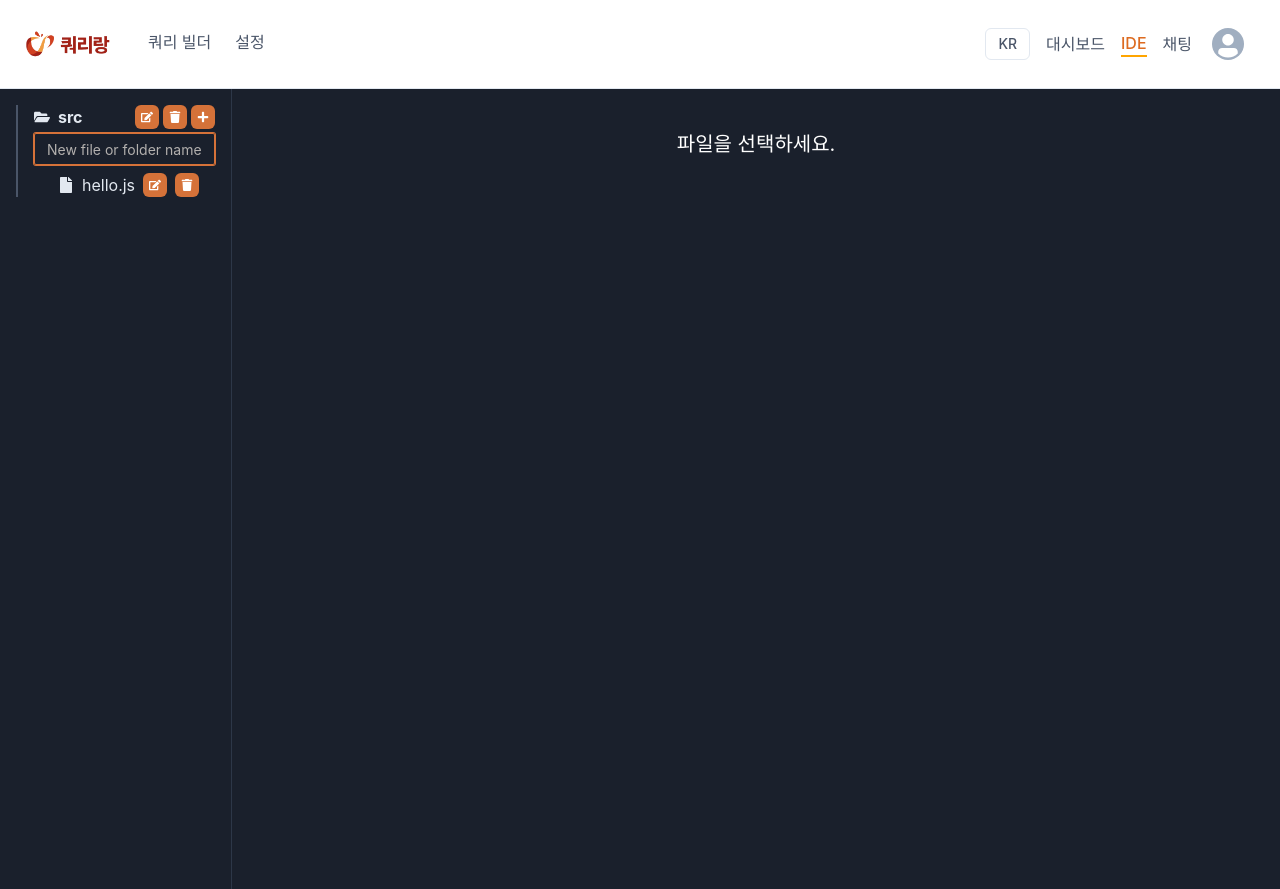
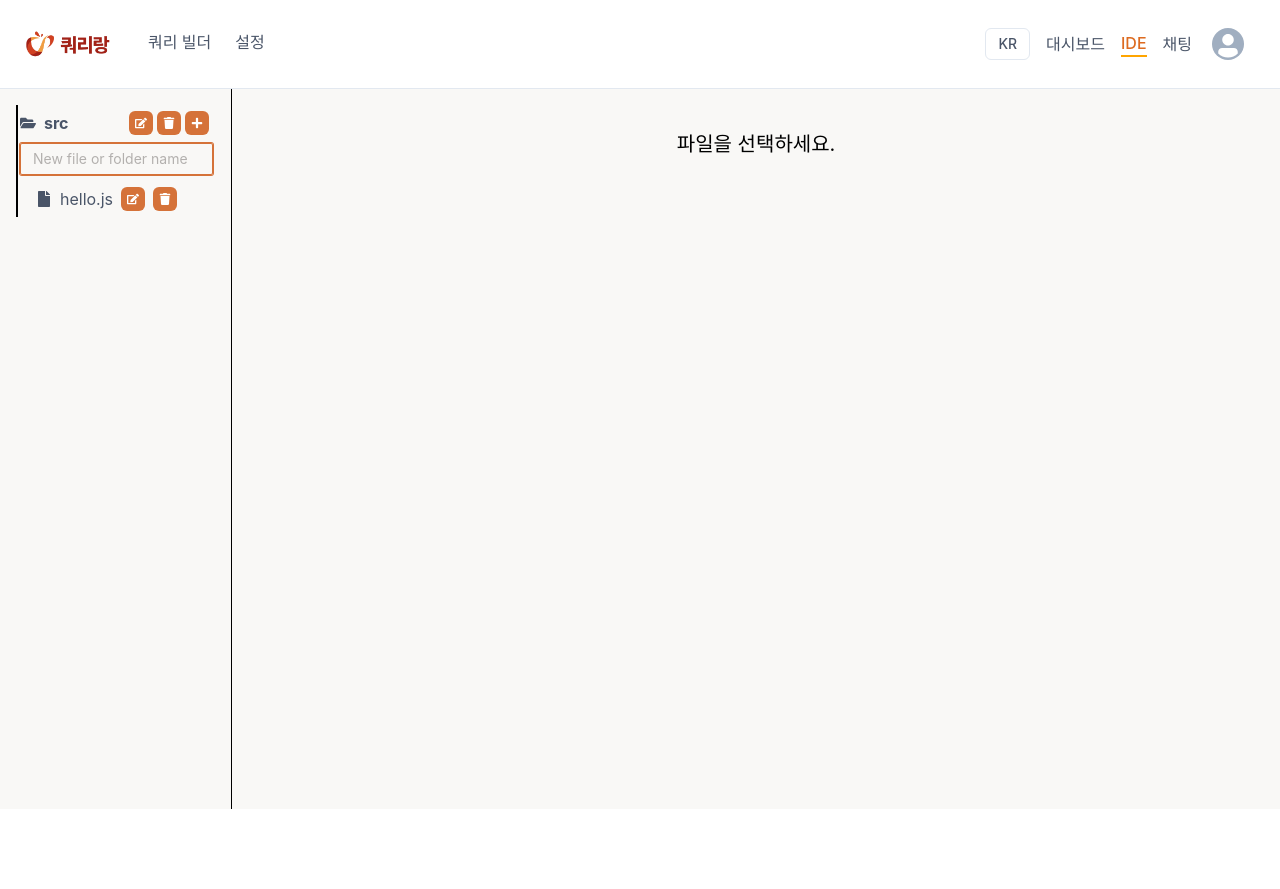
Before and after one commit to with-query/webide-react-fe, a React (Vite) app in the folder code-editor/: page /ide in a window 1280 px wide. Both pictures are taken after a click on the button 203 px from the left and 117 px from the top of the page. After the commit the page ends 809 px from the top, so only its background shows below. Built offline with nearby package versions, Linux system fonts and the light colour scheme.

Commit message:
IDE css 조정

```diff
--- a/code-editor/src/components/CodeEditor.jsx
+++ b/code-editor/src/components/CodeEditor.jsx
@@ -1,100 +1,4 @@
-/*import { useRef, useState } from "react";
-import { Box, HStack } from "@chakra-ui/react";
-import { Editor } from "@monaco-editor/react";
-import LanguageSelector from "./LanguageSelector";
-import { CODE_SNIPPETS } from "../constants";
-import Output from "./Output";
 
-const CodeEditor = () => {
-  const editorRef = useRef();
-  const [value, setValue] = useState("");
-  const [language, setLanguage] = useState("javascript");
-
-  const onMount = (editor) => {
-    editorRef.current = editor;
-    editor.focus();
-  };
-
-  const onSelect = (language) => {
-    setLanguage(language);
-    setValue(CODE_SNIPPETS[language]);
-  };
-
-  return (
-    <Box>
-      <HStack spacing={4}>
-        <Box w="50%">
-          <LanguageSelector language={language} onSelect={onSelect} />
-          <Editor
-            options={{
-              minimap: {
-                enabled: false,
-              },
-            }}
-            height="75vh"
-            theme="vs-dark"
-            language={language}
-            defaultValue={CODE_SNIPPETS[language]}
-            onMount={onMount}
-            value={value}
-            onChange={(value) => setValue(value)}
-          />
-        </Box>
-        <Output editorRef={editorRef} language={language} />
-      </HStack>
-    </Box>
-  );
-};
-export default CodeEditor;
-*/
-
-/* 이거 file이랑 폴더는 만들어 지는데 내용이 갱신안됨
-import { useRef, useState } from "react";
-import { Box, HStack } from "@chakra-ui/react";
-import { Editor } from "@monaco-editor/react";
-import LanguageSelector from "./LanguageSelector";
-import { CODE_SNIPPETS } from "../constants";
-import Output from "./Output";
-
-const CodeEditor = () => {
-  const editorRef = useRef();
-  const [value, setValue] = useState(CODE_SNIPPETS["javascript"]);
-  const [language, setLanguage] = useState("javascript");
-
-  const onMount = (editor) => {
-    editorRef.current = editor;
-    editor.focus();
-  };
-
-  const onSelect = (newLang) => {
-    setLanguage(newLang);
-    setValue(CODE_SNIPPETS[newLang]); // 새 언어에 맞는 코드 스니펫 적용
-  };
-
-  return (
-    <Box>
-      <HStack spacing={4} align="start">
-        <Box w="50%">
-          <LanguageSelector language={language} onSelect={onSelect} />
-          <Editor
-            key={language} // ← 이게 핵심! 언어 변경 시 에디터를 재마운트
-            options={{ minimap: { enabled: false } }}
-            height="75vh"
-            theme="vs-dark"
-            language={language}
-            value={value}
-            onMount={onMount}
-            onChange={(val) => setValue(val)}
-          />
-        </Box>
-        <Output editorRef={editorRef} language={language} />
-      </HStack>
-    </Box>
-  );
-};
-
-export default CodeEditor;
-*/
 import { useRef, useEffect, useState } from "react";
 import { Box, HStack } from "@chakra-ui/react";
 import { Editor } from "@monaco-editor/react";
@@ -147,24 +51,25 @@ const CodeEditor = ({ file, onChangeContent, onLanguageChange }) => {
 
   if (!file) {
     return (
-      <Box w="100%" p={10} textAlign="center" fontSize="xl">
+      <Box w="100%" p={10} textAlign="center" fontSize="xl" bg="brand.100" color="text.primary">
         {t("Select a file")}
       </Box>
     );
   }
 
   return (
-    <Box w="100%">
+    <Box w="100%" bg="brand.100" color="text.primary" fontWeight="bold" m={2}>
       <HStack spacing={4} align="start">
         <Box w="50%">
           <LanguageSelector
             language={file.language}
             onSelect={handleLanguageChange}
           />
+          <Box border="1px solid black" borderRadius="md" overflow="hidden" >
             <Editor
               key={`${file.id}-${file.language}`} // 언어 변경 감지
               height="75vh"
-            theme="vs-dark"
+
               language={file.language}
               value={value}
               onChange={handleEditorChange}
@@ -174,6 +79,7 @@ const CodeEditor = ({ file, onChangeContent, onLanguageChange }) => {
               }}
             />
           </Box>
+        </Box>
         <Output editorRef={editorRef} language={file.language} />
       </HStack>
     </Box>
--- a/code-editor/src/components/FileNode.jsx
+++ b/code-editor/src/components/FileNode.jsx
@@ -1,94 +1,3 @@
-/*import { Box, HStack, IconButton, Input, Text, VStack } from "@chakra-ui/react";
-import { FaFile, FaFolder, FaFolderOpen, FaPlus } from "react-icons/fa";
-import { useState } from "react";
-
-const FileNode = ({ node, toggleOpen, onSelectFile, onAddChild, activeFileId }) => {
-  const [showInput, setShowInput] = useState(false);
-  const [newName, setNewName] = useState("");
-
-  const isActive = node.id === activeFileId;
-
-  const handleAdd = () => {
-    if (!newName.trim()) return;
-    onAddChild(node.id, newName);
-    setNewName("");
-    setShowInput(false);
-  };
-
-  if (node.type === "folder") {
-    return (
-      <Box pl={4} w="full" userSelect="none">
-        <HStack justify="space-between">
-          <HStack
-            spacing={2}
-            cursor="pointer"
-            onClick={() => toggleOpen(node.id)}
-          >
-            {node.isOpen ? <FaFolderOpen /> : <FaFolder />}
-            <Text fontWeight="bold">{node.name}</Text>
-          </HStack>
-          <IconButton
-            aria-label="Add file or folder"
-            icon={<FaPlus />}
-            size="xs"
-            onClick={() => setShowInput(true)}
-          />
-        </HStack>
-
-        {showInput && (
-          <Box mt={1}>
-            <Input
-              size="sm"
-              value={newName}
-              onChange={(e) => setNewName(e.target.value)}
-              onKeyDown={(e) => {
-                if (e.key === "Enter") handleAdd();
-                if (e.key === "Escape") setShowInput(false);
-              }}
-              autoFocus
-              placeholder="New file or folder name"
-            />
-          </Box>
-        )}
-
-        {node.isOpen && (
-          <VStack align="start" mt={2} spacing={1}>
-            {node.children?.map((child) => (
-              <FileNode
-                key={child.id}
-                node={child}
-                toggleOpen={toggleOpen}
-                onSelectFile={onSelectFile}
-                onAddChild={onAddChild}
-                activeFileId={activeFileId}
-              />
-            ))}
-          </VStack>
-        )}
-      </Box>
-    );
-  }
-
-  // 파일 노드 렌더링
-  return (
-    <HStack
-      pl={6}
-      spacing={2}
-      bg={isActive ? "gray.700" : "transparent"}
-      cursor="pointer"
-      onClick={() => onSelectFile(node)}
-      userSelect="none"
-      borderRadius="md"
-      _hover={{ bg: "gray.600" }}
-    >
-      <FaFile />
-      <Text>{node.name}</Text>
-    </HStack>
-  );
-};
-
-export default FileNode;
-*/
 import { useDrag, useDrop } from "react-dnd";
 import { Box, HStack, IconButton, Input, Text, VStack } from "@chakra-ui/react";
 import { FaFile, FaFolder, FaFolderOpen, FaPlus, FaTrash, FaEdit } from "react-icons/fa";
@@ -200,7 +109,9 @@ const FileNode = ({
         ref={ref}
         opacity={isDragging ? 0.5 : 1}
         borderLeft="2px solid"
-  borderColor="gray.600"
+        borderColor="text.primary"
+        color="gray.600"
+        padding="1%"
       >
         <HStack justify="space-between">
           <HStack spacing={2} cursor="pointer" onClick={() => toggleOpen(node.id)}>
@@ -218,10 +129,10 @@ const FileNode = ({
                 }}
               />
             ) : (
-              <Text fontWeight="bold">{node.name}</Text>
+              <Text fontWeight="bold" >{node.name}</Text>
             )}
           </HStack>
-          <HStack spacing={1}>
+          <HStack spacing={1} p={1}>
             <IconButton
               aria-label="Rename"
               icon={<FaEdit />}
@@ -253,7 +164,7 @@ const FileNode = ({
         </HStack>
 
         {showInput && (
-          <Box mt={1}>
+          <Box mt={1} color="text.primay">
             <Input
               size="sm"
               value={newName}
@@ -269,7 +180,7 @@ const FileNode = ({
         )}
 
         {node.isOpen && (
-          <VStack align="start" mt={2} spacing={1}>
+          <VStack align="start" mt={2} spacing={1} color="text.primay">
             {node.children?.map((child) => (
               <FileNode
                 key={child.id}
@@ -292,16 +203,17 @@ const FileNode = ({
   // 파일 노드 렌더링
   return (
     <HStack
-      pl={6}
+      pl={4}
       spacing={2}
-      bg={isActive ? "gray.700" : "transparent"}
+      bg={isActive ? "#e6e0d9" : "transparent"}
       cursor="pointer"
       onClick={() => onSelectFile(node)}
       userSelect="none"
       borderRadius="md"
-      _hover={{ bg: "gray.600" }}
+      _hover={{ bg: "#eeeae5"  }}
       ref={ref}
       opacity={isDragging ? 0.5 : 1}
+
     >
       <FaFile />
       {isEditing ? (
@@ -321,6 +233,7 @@ const FileNode = ({
         <Text>{node.name}</Text>
       )}
       <IconButton
+
         aria-label="Rename"
         icon={<FaEdit />}
         size="xs"
@@ -330,6 +243,9 @@ const FileNode = ({
         }}
       />
       <IconButton
+        mt={1}
+        mb={1}
+        mr={1}
         aria-label="Delete"
         icon={<FaTrash />}
         size="xs"
--- a/code-editor/src/components/FolderSidebar.jsx
+++ b/code-editor/src/components/FolderSidebar.jsx
@@ -118,18 +118,18 @@ const handleMove = (sourceId, targetId) => setTree((prev) => moveNode(sourceId,
 
 
   return (
-    <DndProvider backend={HTML5Backend}>
+    <DndProvider backend={HTML5Backend} color="text.primary">
     <Box
       w="280px"
-      bg="gray.800"
-      color="gray.200"
+      bg="brand.100"
+      color="text.primary"
       p={4}
       height="100vh"
       overflowY="auto"
       borderRight="1px solid"
-      borderColor="gray.700"
+      borderColor="ornage.200"
     >
-      <VStack align="start" spacing={1}>
+      <VStack align="start" spacing={1}  >
         {tree.map((node) => (
           <FileNode
             key={node.id}
--- a/code-editor/src/components/Output.jsx
+++ b/code-editor/src/components/Output.jsx
@@ -35,11 +35,13 @@ const Output = ({ editorRef, language }) => {
         Output
       </Text>
       <Button
-        variant="outline"
-        colorScheme="green"
+        //variant="outline"
+        color="white"
         mb={4}
         isLoading={isLoading}
         onClick={runCode}
+        bg="green.400"
+        _hover={{ bg: "green.500" }}
       >
         Run Code
       </Button>
--- a/code-editor/src/pages/Editor.jsx
+++ b/code-editor/src/pages/Editor.jsx
@@ -61,7 +61,7 @@ function Editor() {
   };
 
   return (
-    <Flex height="100vh" bg="#1a202c" color="white" overflow="hidden">
+    <Flex height="90vh" overflow="hidden" bg="brand.100" >
       <FolderSidebar
         tree={tree}
         setTree={setTree}
--- a/code-editor/src/theme.js
+++ b/code-editor/src/theme.js
@@ -33,7 +33,7 @@ const theme = extendTheme({
             },
             _focus: {
               borderColor: "brand.500",
-              boxShadow: "0 0 0 1px #d57239", // 포인트색 outline
+              boxShadow: "0 0 0 1px #d57239",
             },
             color: "text.primary",
             _placeholder: {
```
Also changed, not shown: code-editor/src/App.jsx (+0 -112 lines), code-editor/src/components/LanguageSelector.jsx (+8 -52 lines). Lines whose indentation alone changed are shown as unchanged.
